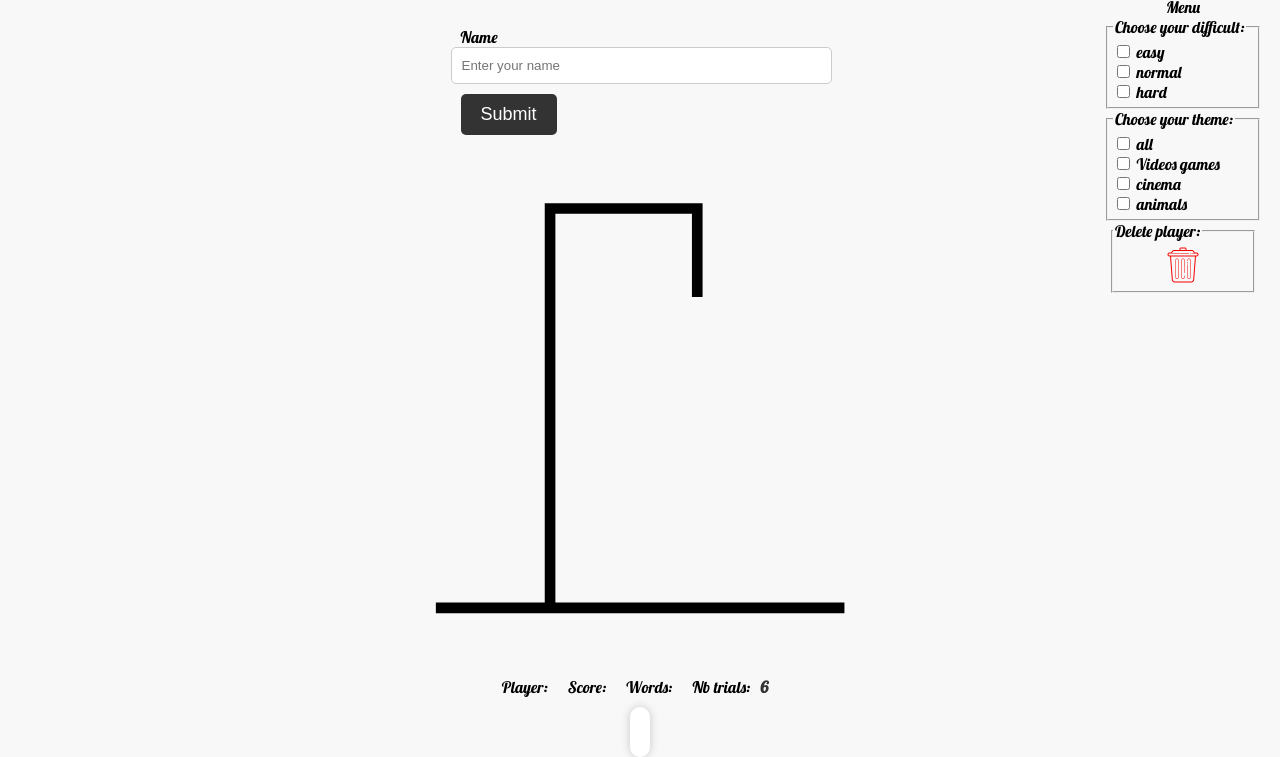
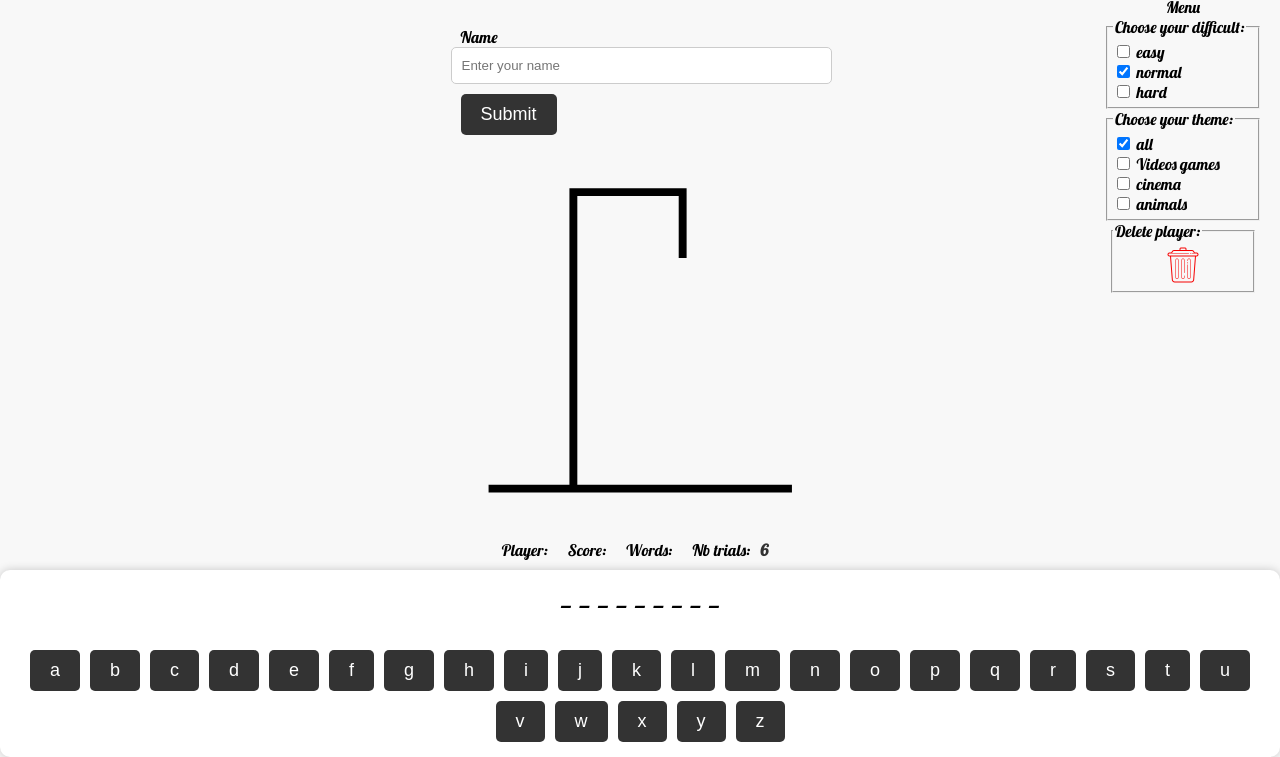
Before and after one commit to Frbot25/Hangman, a website: page index.html in a window 1280 px wide. Shown: the part 43-800 px from the top of the page. Drawn offline with Linux system fonts and the light colour scheme.

Commit message:
correction windows load init

```diff
--- a/script.js
+++ b/script.js
@@ -194,15 +194,16 @@ function openMenu(){
 // SVG parts for hangman
 let hangmanParts = [
     '<circle stroke-width="10" stroke-miterlimit="10" cx="254.404" cy="174.26" r="29.412"/>',
-'<line stroke-width="10" stroke-miterlimit="10" x1="254.404" y1="203.672" x2="254.404" y2="314.056"/>',
-'<line stroke-width="10" stroke-miterlimit="10" x1="255.339" y1="311.094" x2="185.875" y2="406.468"/>',
-'<line stroke-width="10" stroke-miterlimit="10" x1="323.46" y1="406.468" x2="253.996" y2="311.094"/>',
+    '<line stroke-width="10" stroke-miterlimit="10" x1="254.404" y1="203.672" x2="254.404" y2="314.056"/>',
+    '<line stroke-width="10" stroke-miterlimit="10" x1="255.339" y1="311.094" x2="185.875" y2="406.468"/>',
+    '<line stroke-width="10" stroke-miterlimit="10" x1="323.46" y1="406.468" x2="253.996" y2="311.094"/>',
 '<line stroke-width="10" stroke-miterlimit="10" x1="254.404" y1="229.409" x2="164.11" y2="256.834"/>',
 '<line stroke-width="10" stroke-miterlimit="10" x1="254.404" y1="229.409" x2="344.699" y2="256.834"/>',
 '<circle fill="#000000" cx="243.663" cy="169.333" r="3.667"/>',
 '<circle fill="#000000" cx="265.663" cy="169.333" r="3.667"/>',
 '<path stroke-width="4" stroke-miterlimit="10" d="M245.571,190.082c0-4.879,3.955-8.833,8.833-8.833 c4.879,0,8.833,3.955,8.833,8.833"/>'
 ];
+let choiceWords = [];
 let difficult = "normal";
 const difficultChoice = document.getElementsByName("difficult");
 const theme = document.getElementsByName("theme");
@@ -214,7 +215,21 @@ function checkedTheme(){
             theme[i].checked = true;
         }
     }
+
 }
+const items = words.map(item => {
+    for (let i = 0; i < item.animals.length; i++) {
+        choiceWords.push(item.animals[i]);
+
+    }
+    for (let i = 0; i < item.games.length; i++) {
+        choiceWords.push(item.games[i]);
+    }
+    for (let i = 0; i < item.cinema.length; i++) {
+        choiceWords.push(item.cinema[i]);
+    }
+    selectedWord = choiceWords[Math.floor(Math.random() * choiceWords.length)].toLocaleLowerCase();
+});
 function checkedDifficult(){
     if(level){
         if(level == "easy"){
@@ -239,8 +254,8 @@ function checkedDifficult(){
     }
     trials.textContent = difficulty;
 }
+
 function choiceTheme(){
-    const choiceWords = [];
     if(wordsTheme){
         checkedTheme(wordsTheme)
         if(wordsTheme == "all"){
@@ -440,4 +455,22 @@ buttonDelete.addEventListener('click', {
 
 
 // Initialize the game for the first time
-initGame();
+window.addEventListener('load', function(){
+    this.localStorage.setItem("difficult", "normal");
+    this.localStorage.setItem("theme", "all");
+    theme.forEach(element => {
+        if(element.id == "all"){
+            element.checked = true;
+        }
+    });
+    difficultChoice.forEach(element => {
+        if(element.id == "normal"){
+            element.checked = true;
+        }
+    });
+    checkedDifficult();
+    choiceTheme();
+    initGame();
+
+  }
+);
```
Also changed, not shown: index.html (+2 -2 lines).
